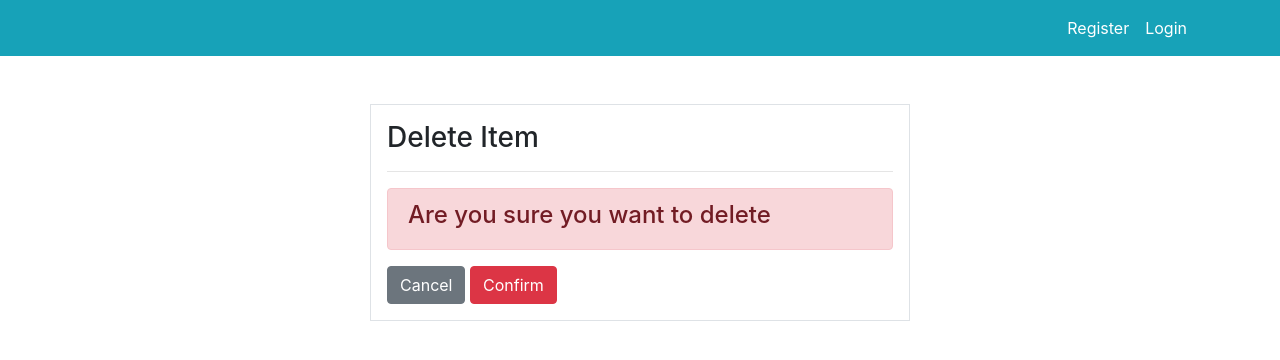
After one commit to Didipaldidi/inventory-management-django, a Django app: page /product/delete/2/ in a window 1280 px wide. The commit adds this page. Shown: the top 360 px of the page. Run offline with Django 4.2, Linux system fonts and the light colour scheme; data comes from the database, SQL or seed files in the repository; both versions use the stored data as it was after the commit; some libraries are stand-ins or nearby versions.

Commit message:
finished the delete product feature

```diff
--- a/dashboard/urls.py
+++ b/dashboard/urls.py
@@ -6,4 +6,5 @@ urlpatterns = [
     path("staff/", views.staff, name="dashboard-staff"),
     path("product/", views.product, name="dashboard-product"),
     path("order/", views.order, name="dashboard-order"),
+    path("product/delete/<int:pk>/", views.product_delete, name="dashboard-product-delete"),
 ]
--- a/dashboard/views.py
+++ b/dashboard/views.py
@@ -33,6 +33,13 @@ def product(request):
 
     return render(request, 'dashboard/product.html', context)
 
+def product_delete(request, pk):
+    item = Product.objects.get(id = pk)
+    if request.method == 'POST':
+        item.delete()
+        return redirect('dashboard-product')
+    return render(request, 'dashboard/product_delete.html')
+
 @login_required(login_url='user-login')
 def order(request):
     return render(request, 'dashboard/order.html')
--- a/templates/dashboard/product.html
+++ b/templates/dashboard/product.html
@@ -38,7 +38,7 @@
                         <td>{{item.quantity}}</td>
                         <td>
                             <a class="btn btn-info btn-sm" href="">Edit</a>
-                            <a class="btn btn-danger btn-sm" href="">Delete</a>
+                            <a class="btn btn-danger btn-sm" href="{% url 'dashboard-product-delete' item.id %}">Delete</a>
                         </td>
                     </tr>
                     {% endfor %}
--- /dev/null
+++ b/templates/dashboard/product_delete.html
@@ -0,0 +1,26 @@
+{% extends 'partials/base.html' %}
+{% block title %}Product Delete Page{% endblock%}
+{% load crispy_forms_tags %}
+
+{%block content%}
+<div class="container">
+    <div class="row mt-5">
+        <div class="col-md-6 offset-md-3">
+            <div class="border bg-white p-3">
+                <h3>Delete Item</h3>
+                <hr>
+                <div class="alert alert-danger">
+                    <h4>Are you sure you want to delete</h4>
+                </div>
+                <form method="POST">
+                    {% csrf_token %}
+                    {{ form|crispy}}
+                    <a class="btn btn-secondary" href="{% url 'dashboard-product' %}">Cancel</a>
+                    <input class="btn btn-danger" type="submit" value="Confirm">
+                </form>
+            </div>
+        </div>
+    </div>
+</div>
+
+{%endblock%}
```
Also changed, not shown: db.sqlite3.
